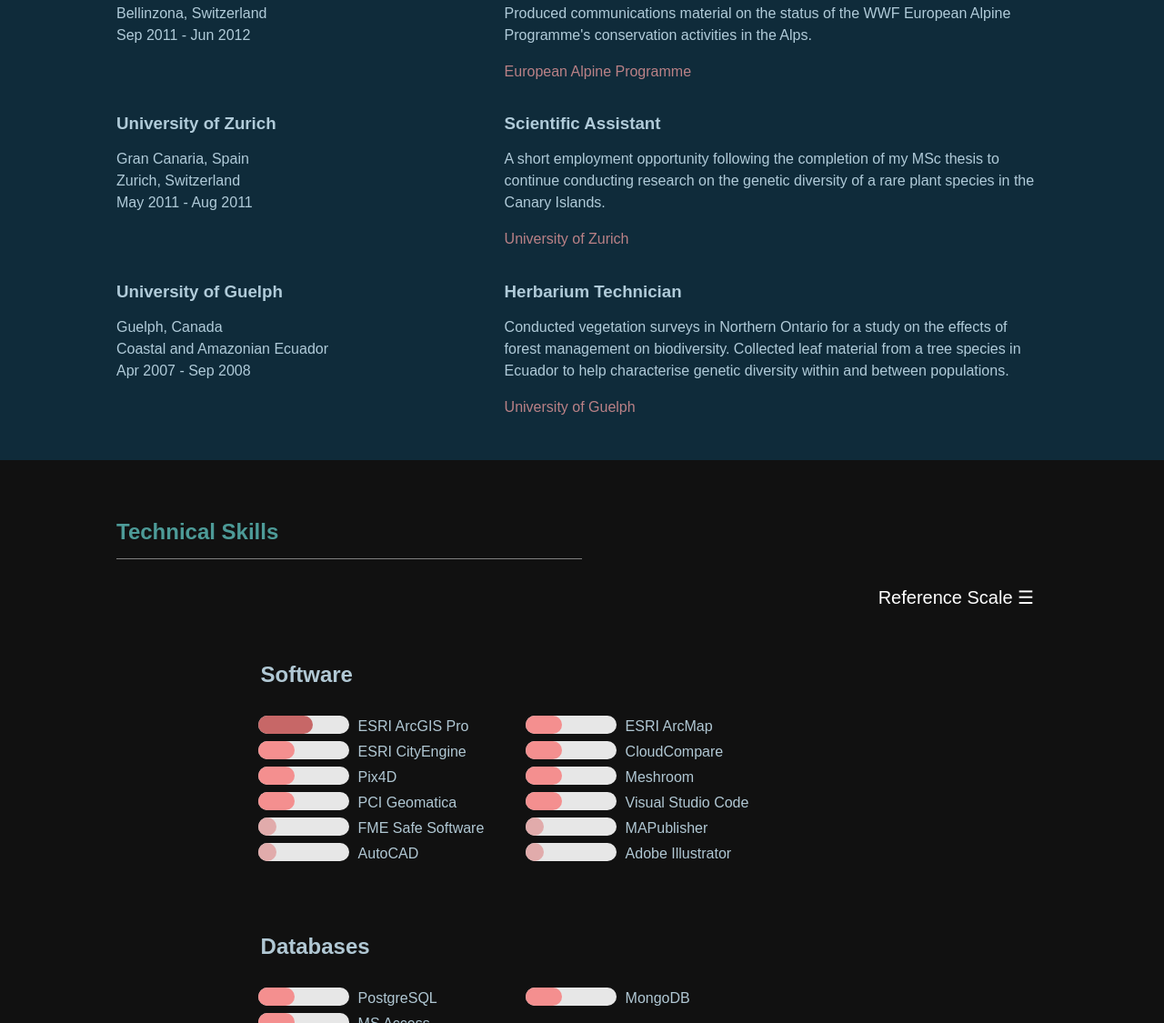
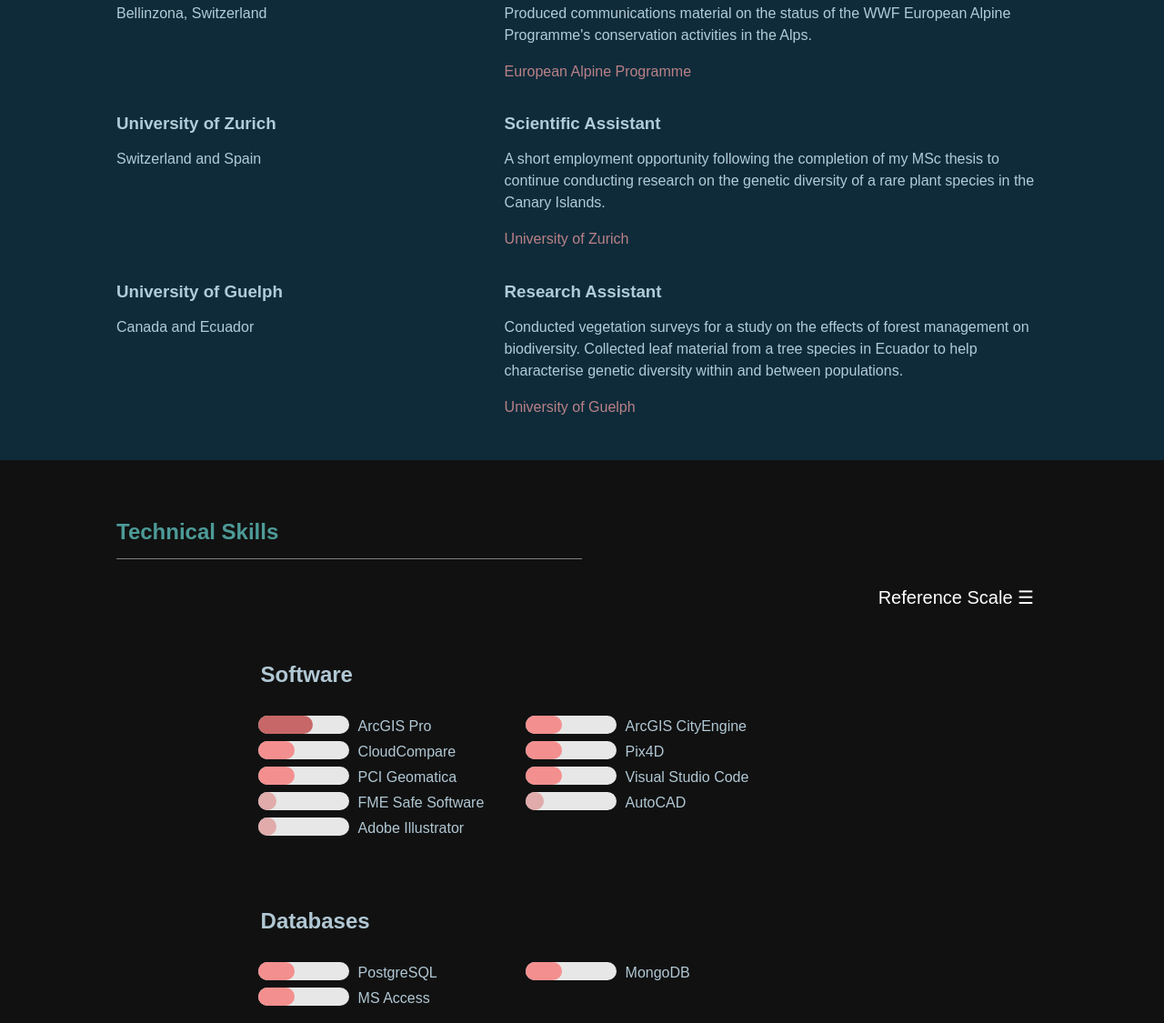
Before and after one commit to AndreaReid/resume, a plain HTML site: page index.html in a window 1280 px wide. Shown: the part 4716-5841 px from the top of the page at 91% size. Drawn offline with Linux system fonts and the light colour scheme; some packages are replaced by stand-ins of ours; a script that the page names is missing.

Commit message:
Update index.html

```diff
--- a/index.html
+++ b/index.html
@@ -143,19 +143,19 @@
 			<h2 class="line">Education</h2>
 		  <div class="col-12">
 			<h3 class="sections education">Graduate Program, Geodesy and Geomatics Engineering, University of New Brunswick</h3>
-			<p>Thesis: 3D city modeling and flood risk analysis from street-view imagery and mobile point cloud data.</p>
+			<p>Topic: Geospatial data for timely and accurate post-flood damage assessment of buildings.</p>
 		  </div>
 		  <div class="col-12">
 			<h3 class="sections education">GIS Specialist Certificate, Fleming College</h3>
-			<p>Project topic: solar potential of rooftops in Peterborough using airborne LiDAR point cloud data.</p>
+			<p>Topic: Rooftop solar potential using airborne LiDAR.</p>
 		  </div>
 		  <div class="col-12">
 			<h3 class="sections education">Master of Environmental Sciences, ETH Zurich</h3>
-			<p>Major in Ecology and Evolution</p>
+			<p>Major: Ecology and Evolution</p>
 		  </div>
 		  <div class="col-12">
 			<h3 class="sections education">Bachelor of Science, University of Guelph</h3>
-			<p>Major in Marine and Freshwater Biology</p>
+			<p>Major: Marine and Freshwater Biology</p>
 		  </div>
 		</section>
 
@@ -164,8 +164,8 @@
 		 <div class="col-12">
 		  <div class="col-5">
 			<h3 class="sections">University of New Brunswick</h3>
-			<p>Fredericton, NB, Canada<br>
-			Sep 2022 - Apr 2023</p>
+			<p>New Brunswick, Canada<br>
+			</p>
 		  </div>
 		  <div class="col-7">
 			<h3 class="sections">Teaching Assistant, Geodesy and Geomatics</h3>
@@ -178,7 +178,7 @@
 		  <div class="col-5">
 			<h3 class="sections">ETH Zurich</h3>
 			<p>Zurich, Switzerland<br>
-			Sep 2012 - Aug 2018</p>
+			</p>
 		  </div>
 		  <div class="col-7">
 			<h3 class="sections">Project Manager, Molecular Lab</h3>
@@ -190,7 +190,7 @@
 		  <div class="col-5">
 			<h3 class="sections">World Wildlife Fund (WWF)</h3>
 			<p>Bellinzona, Switzerland<br>
-			Sep 2011 - Jun 2012</p>
+			</p>
 		  </div>
 		  <div class="col-7">
 			<h3 class="sections">Communications Intern</h3>
@@ -201,9 +201,8 @@
 		 <div class="col-12">
 		  <div class="col-5">
 			<h3 class="sections">University of Zurich</h3>
-			<p>Gran Canaria, Spain<br>
-			Zurich, Switzerland<br>
-			May 2011 - Aug 2011</p>
+			<p>Switzerland and Spain<br>
+			</p>
 		  </div>
 		  <div class="col-7">
 			<h3 class="sections">Scientific Assistant</h3>
@@ -214,13 +213,12 @@
 		 <div class="col-12">
 		  <div class="col-5">
 			<h3 class="sections">University of Guelph</h3>
-			<p>Guelph, Canada<br>
-			Coastal and Amazonian Ecuador<br>
-			Apr 2007 - Sep 2008</p>
+			<p>Canada and Ecuador<br>
+			</p>
 		  </div>
 		  <div class="col-7">
-			<h3 class="sections">Herbarium Technician</h3>
-			<p>Conducted vegetation surveys in Northern Ontario for a study on the effects of forest management on biodiversity. Collected leaf material from a tree species in Ecuador to help characterise genetic diversity within and between populations. </p>
+			<h3 class="sections">Research Assistant</h3>
+			<p>Conducted vegetation surveys for a study on the effects of forest management on biodiversity. Collected leaf material from a tree species in Ecuador to help characterise genetic diversity within and between populations. </p>
 			<p><a href = "https://biodiversity.uoguelph.ca/collections/herbarium" class="links">University of Guelph</a></p>
 		  </div>
 		 </div>
@@ -239,19 +237,13 @@
 					<div class="container">
 						<div class="intermediate"></div>
 					</div>
-					<p class="skills-name">ESRI ArcGIS Pro</p>
+					<p class="skills-name">ArcGIS Pro</p>
 				</div>
 				<div class="skills-bar">
 					<div class="container">
 						<div class="beginner"></div>
 					</div>
-					<p class="skills-name">ESRI ArcMap</p>
-				</div>
-				<div class="skills-bar">
-					<div class="container">
-						<div class="beginner"></div>
-					</div>
-					<p class="skills-name">ESRI CityEngine</p>
+					<p class="skills-name">ArcGIS CityEngine</p>
 				</div>
 				<div class="skills-bar">
 					<div class="container">
@@ -264,12 +256,6 @@
 						<div class="beginner"></div>
 					</div>
 					<p class="skills-name">Pix4D</p>
-				</div>
-				<div class="skills-bar">
-					<div class="container">
-						<div class="beginner"></div>
-					</div>
-					<p class="skills-name">Meshroom</p>
 				</div>
 				<div class="skills-bar">
 					<div class="container">
@@ -288,12 +274,6 @@
 						<div class="novice"></div>
 					</div>
 					<p class="skills-name">FME Safe Software</p>
-				</div>
-				<div class="skills-bar">
-					<div class="container">
-						<div class="novice"></div>
-					</div>
-					<p class="skills-name">MAPublisher</p>
 				</div>
 				<div class="skills-bar">
 					<div class="container">
```
